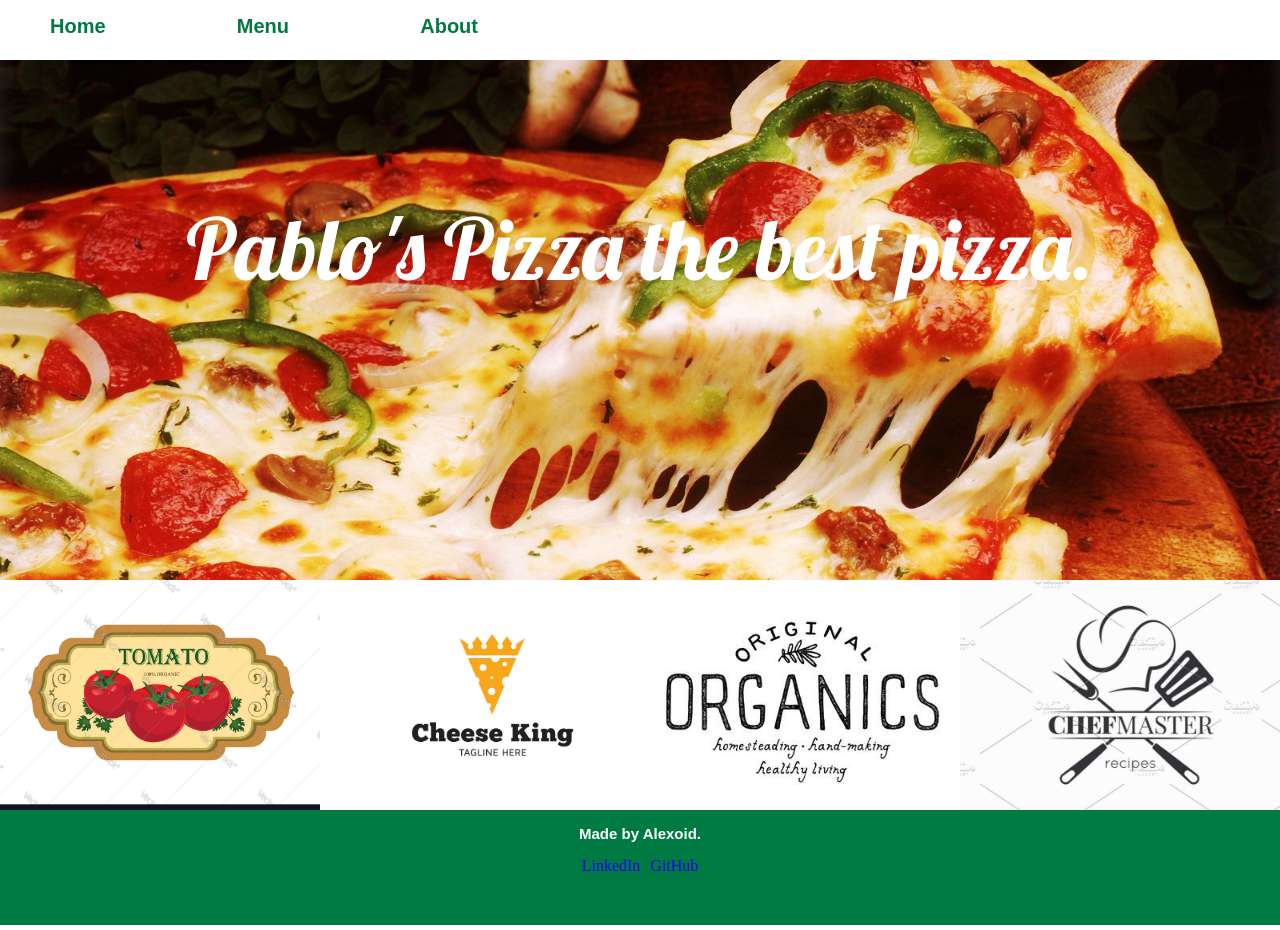
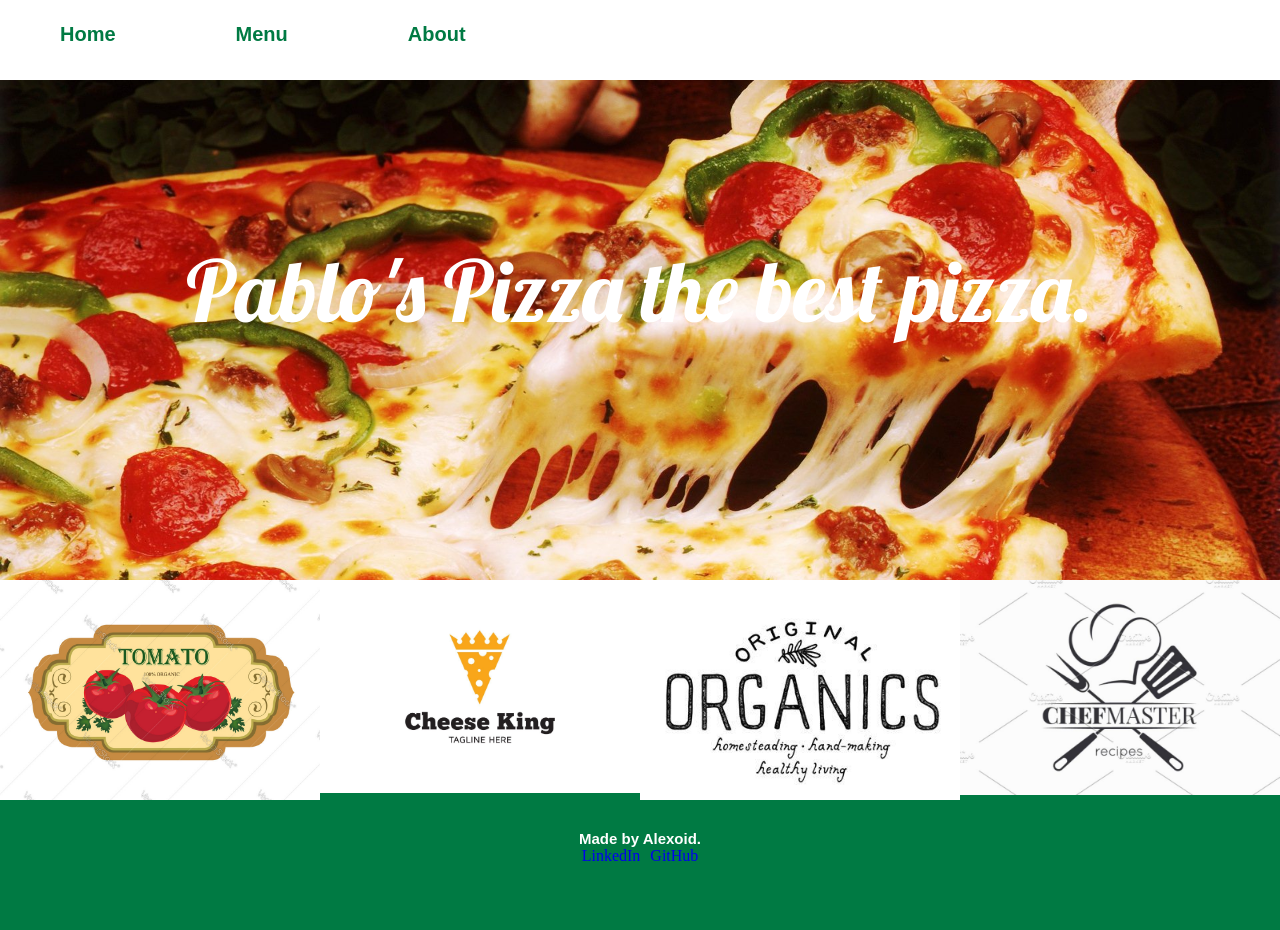
Before and after one commit to Alexoid1/Restaurant-Page, a website built with webpack: page dist/index.html in a window 1280 px wide. Built offline with nearby package versions, Linux system fonts and the light colour scheme.

Commit message:
add styles css

```diff
--- a/src/footer.js
+++ b/src/footer.js
@@ -5,8 +5,6 @@ export function footerPage(){
     let fcontact=document.createElement('a');
     let flinked=document.createElement('a');
 
-    footer.style.width='100%';
-    footer.style.height='100px';
     fpar.textContent='Made by Alexoid.';
     fpar.style.fontSize='15px';
     fpar.style.fontFamily='Arial';
--- a/src/home.js
+++ b/src/home.js
@@ -1,27 +1,15 @@
 
 export function homePage(){
 
-    // function overInOut(img){
-    //     img.addEventListener('mouseover',imageHover);
-    //     img.addEventListener('mouseout',imageHoverEnd);
-    // }
     let container=document.getElementById('content');
+
     let home=document.createElement('div');
+    home.classList.add('home');
+    container.appendChild(home)
 
-    home.style.height='580px';
-    home.style.backgroundImage='url(../image/pizza.jpeg)';
-    home.style.backgroundSize='cover';
-    home.style.display='flex';
-    home.style.alignItems='center';
-    home.style.justifyContent='center';
+    let parr=document.createElement('p');
+    parr.classList.add('parr')
 
-    container.appendChild(home)
-    let parr=document.createElement('p');
-    parr.style.fontFamily='Lobster, Arial';
-    parr.style.color='white';
-    parr.style.fontSize='85px';
-    parr.style.marginTop='0';
-    parr.style.textAlign='center';
     parr.textContent="Pablo's Pizza the best pizza.";
     home.appendChild(parr);
 
@@ -35,46 +23,23 @@ export function homePage(){
     let img3=document.createElement('img');
     let img4=document.createElement('img');
 
-    branch.style.width='100%';
-    branch.style.height='230px';
-    branch.style.display='grid';
-    branch.style.gridTemplateColumns='1fr 1fr 1fr 1fr';
-
+    branch.classList.add('branch')
 
     logo1.appendChild(img1);
-    logo1.style.overflow='hidden';
-    img1.style.width='100%';
+    img1.classList.add('img1');
     img1.src='../image/tt.jpg';
-    img1.addEventListener('mouseover',imageHover);
-    img1.addEventListener('mouseout',imageHoverEnd);
-    function imageHover(e){
-        e.target.style.transform='scale(1.25)';
-    }
-    function imageHoverEnd(e){
-        e.target.style.transform='scale(1)';
-    }
 
     logo2.appendChild(img2);
-    logo2.style.overflow='hidden';
-    img2.style.height='100%';
+    img2.classList.add('img1');
     img2.src='../image/chesse.jpg';
-    img2.addEventListener('mouseover',imageHover);
-    img2.addEventListener('mouseout',imageHoverEnd);
 
     logo3.appendChild(img3);
-    logo3.style.overflow='hidden';
-    img3.style.width='100%';
+    img3.classList.add('img1');
     img3.src='../image/org.jpg';
-    img3.addEventListener('mouseover',imageHover);
-    img3.addEventListener('mouseout',imageHoverEnd);
 
     logo4.appendChild(img4);
-    logo4.style.overflow='hidden';
-    img4.style.height='100%';
+    img4.classList.add('img1');
     img4.src='../image/chef.jpg';
-    img4.addEventListener('mouseover',imageHover);
-    img4.addEventListener('mouseout',imageHoverEnd);
-
 
     branch.appendChild(logo1);
     branch.appendChild(logo2);
--- a/src/index.js
+++ b/src/index.js
@@ -1,15 +1,10 @@
 import {menuNav} from './navbar.js'
 import {homePage} from './home.js'
 import {footerPage} from './footer.js'
-document.body.style.margin='0';
-document.body.style.padding='0';
-document.body.style.boxSizing='border-box'
+
 let container=document.getElementById('content');
 
-container.style.maxWidth="1600px";
-container.style.width="100%";
-container.style.height="100%";
-container.style.background='#007a43';
+
 
 menuNav();
 
--- a/src/navbar.js
+++ b/src/navbar.js
@@ -6,72 +6,33 @@ export function menuNav(){
 
     let container=document.getElementById('content');
     let navbar=document.createElement('nav');
-
-    navbar.style.color='#007a43';
-    navbar.style.background='white';
-    navbar.style.position='fixed';
-    navbar.style.width='1600px';
-    navbar.style.height='60px';
-
-
-    function hover (e){
-        e.target.style.background='#007a43';
-        e.target.style.color='white'
-    }
-
-    function hoverend (e){
-        e.target.style.color='#007a43';
-        e.target.style.background='white';
-    }
-
+    navbar.classList.add('navbar');
 
     let ul=document.createElement('ul');
-    ul.style.width='28%';
+    ul.classList.add('ulnav')
 
-    ul.style.listStyle='none';
-    ul.style.marginTop='0px'
-    ul.style.display='flex';
-    ul.style.flexDirection='row';
-    ul.style.justifyContent='space-between';
-    ul.style.alignItems='center';
     let li1=document.createElement('li');
+    li1.textContent='Home';
 
-    li1.addEventListener('mouseover',hover)
-    li1.addEventListener('mouseout',hoverend)
-    li1.textContent='Home';
-    li1.style.padding='15px 10px';
-    li1.style.fontSize='20px';
-    li1.style.fontWeight='bolder';
-    ul.style.fontFamily='Arial'
-    li1.style.borderRadius='20px';
     let li2=document.createElement('li');
+    li2.textContent='Menu';
+
     let li3=document.createElement('li');
-    li2.addEventListener('mouseover',hover)
-    li2.addEventListener('mouseout',hoverend)
-    li3.addEventListener('mouseover',hover)
-    li3.addEventListener('mouseout',hoverend)
-    li2.textContent='Menu';
-    li2.style.fontSize='20px';
-    li2.style.fontWeight='bolder';
-    li2.style.borderRadius='20px';
-    li2.style.padding='15px 10px';
     li3.textContent='About';
-    li3.style.fontSize='20px';
-    li3.style.fontWeight='bolder';
-    li3.style.padding='15px 10px';
-    li3.style.borderRadius='20px';
 
     ul.appendChild(li1);
     ul.appendChild(li2);
     ul.appendChild(li3);
     navbar.appendChild(ul);
     container.appendChild(navbar);
+
     li1.addEventListener('click',function(){
         container.innerHTML='';
         menuNav();
         homePage();
         footerPage();
     });
+
     li2.addEventListener('click',function(){
         container.innerHTML='';
         menuNav();
--- /dev/null
+++ b/src/styles/style.css
@@ -0,0 +1,91 @@
+* {
+  padding: 0;
+  margin: 0;
+  box-sizing: border-box;
+}
+
+body {
+  width: 100%;
+}
+
+#content {
+  margin: auto;
+  max-width: 1600px;
+  width: 100%;
+  height: 100%;
+  background: #007a43;
+
+}
+
+.navbar {
+  color: #007a43;
+  background: white;
+  width: 100%;
+  height: 80px;
+  position: fixed;
+}
+
+.ulnav {
+  list-style: none;
+  margin: 10px 15px;
+  display: flex;
+  flex-direction: row;
+  justify-content:flex-start;
+  align-items: center;
+}
+
+.ulnav li {
+  margin-right: 30px;
+  padding: 13px 45px;
+  font-size: 20px;
+  font-weight: bolder;
+  border-radius: 20px;
+  font-family: Arial, Helvetica, sans-serif;
+}
+
+.ulnav li:hover {
+  color: white;
+  background: #007a43;
+}
+
+.home {
+  height: 580px;
+  background-image:url(../../image/pizza.jpeg);
+  background-size: cover;
+  display: flex;
+  align-items: center;
+  justify-content: center;
+}
+
+.parr {
+  font-family: 'Lobster', cursive;
+  color: white;
+  font-size: 85px;
+  margin-top: 0;
+  text-align: center;
+}
+
+.branch {
+  width: 100%;
+  height: 220px;
+  display: grid;
+  grid-template-columns: 1fr 1fr 1fr 1fr;
+}
+
+.branch div {
+  overflow: hidden;
+}
+
+.img1 {
+  width: 100%;
+  transition: ease 0.5s;
+}
+
+.img1:hover {
+  transform: scale(1.25);
+}
+
+footer {
+  height: 100px;
+  margin-top: 30px;
+}
```
Also changed, not shown: dist/index.html, dist/main.js.
